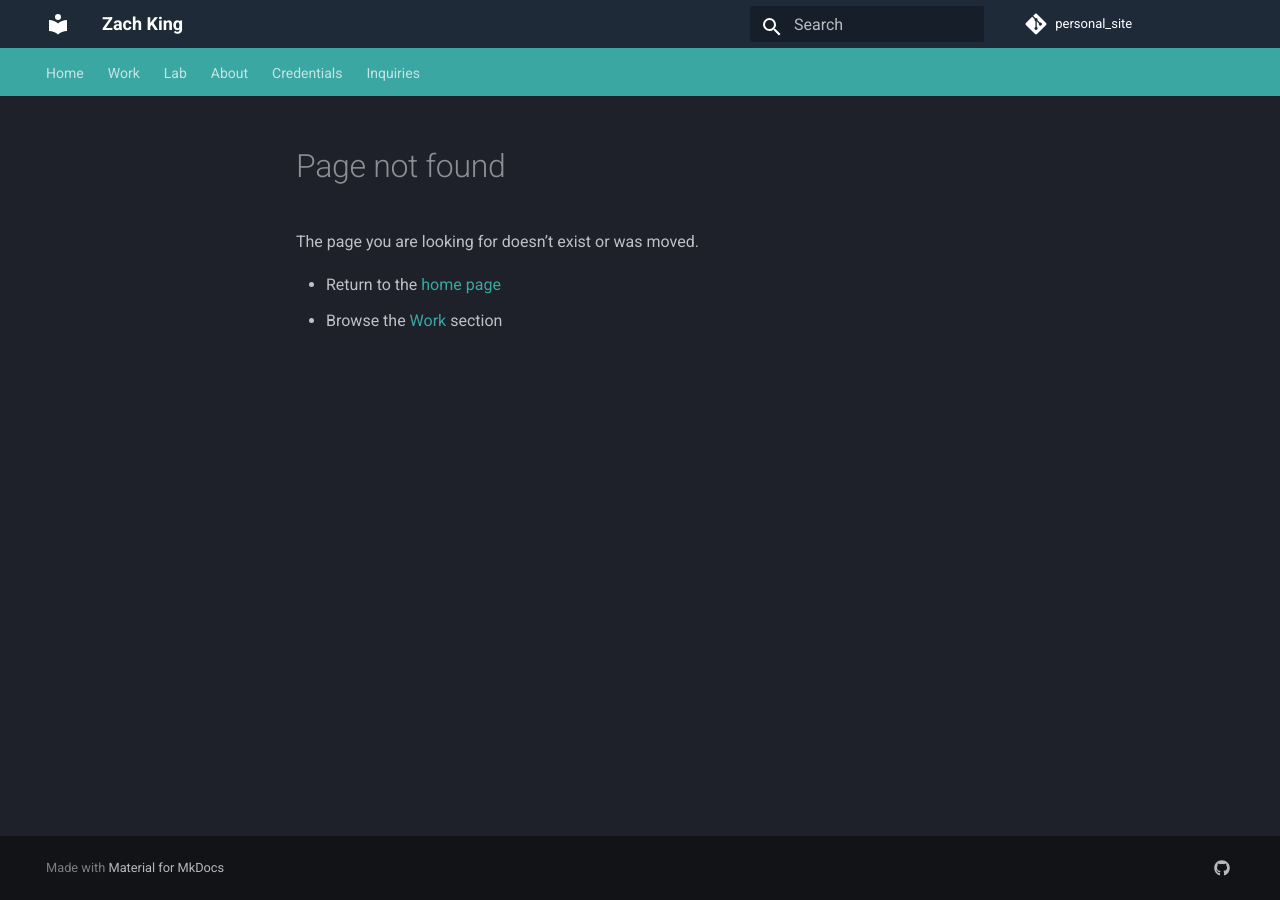
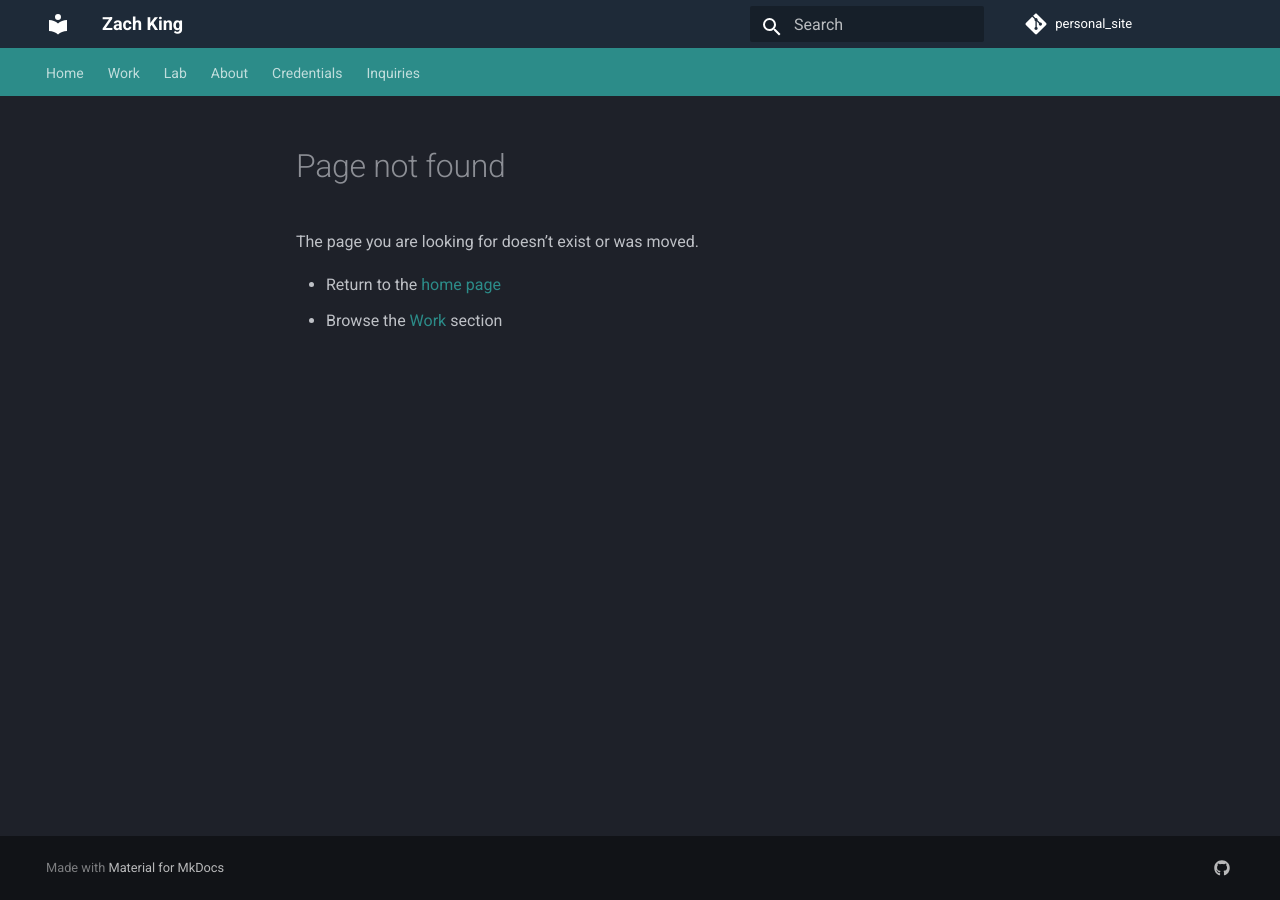
Before and after one commit to zach-king-analytics/personal_site, an MkDocs documentation site: the page built from docs/404.md, in a window 1280 px wide. Built offline with MkDocs 1.6.1 and Material for MkDocs 9.7.7, drawn with Linux system fonts in a browser that asks for light colours; a script that is not in the unit is left out; comment, search, counter and statistics services are not loaded.

Commit message:
Theme update: stronger typography, deeper teal, sharper contrast

```diff
--- a/docs/stylesheets/extra.css
+++ b/docs/stylesheets/extra.css
@@ -2,7 +2,7 @@
 
 /* Brand color (header chips, links, etc.) */
 :root {
-  --md-primary-fg-color: #3aa7a3; /* your teal */
+  --md-primary-fg-color: #2c8c89; /* deeper teal for authority */
 }
 
 /* Optional: header bar tint (applies everywhere) */
--- a/docs/stylesheets/homepage.css
+++ b/docs/stylesheets/homepage.css
@@ -12,12 +12,12 @@
 
 html.is-home .md-typeset h1 {
   font-size: 4rem;
-  font-weight: 200;
+  font-weight: 400;
   letter-spacing: -0.02em;
   margin-bottom: 0.5rem;
-  color: #eaeaea;
+  color: #ffffff;
   opacity: 0;
-  animation: homeFadeIn 1s ease-out forwards;
+  animation: homeFadeIn 0.8s ease-out forwards;
 }
 
 html.is-home .md-typeset strong {
@@ -25,27 +25,27 @@
   font-weight: 600;
   display: block;
   margin-bottom: 1.5rem;
-  color: #eaeaea;
+  color: #ffffff;
   opacity: 0;
-  animation: homeFadeIn 1s ease-out forwards;
-  animation-delay: 0.2s;
+  animation: homeFadeIn 0.8s ease-out forwards;
+  animation-delay: 0.15s;
 }
 
 html.is-home .homepage-subhead {
   font-size: 1.2rem;
   font-weight: 300;
-  color: #bbb;
+  color: #d0d0d0;
   max-width: 60ch;
   margin: 0 auto;
   opacity: 0;
-  animation: homeFadeIn 1s ease-out forwards;
-  animation-delay: 0.4s;
+  animation: homeFadeIn 0.8s ease-out forwards;
+  animation-delay: 0.3s;
 }
 
 /* Background & hero image, homepage only */
 html.is-home body {
-  background: radial-gradient(ellipse at center, #1a1a1a 0%, #111 100%);
-  color: #eaeaea;
+  background: radial-gradient(ellipse at center, #1a1a1a 0%, #0d0d0d 100%);
+  color: #ffffff;
 }
 
 html.is-home body::before {
@@ -58,10 +58,10 @@
   transform: translate(-50%, -50%);
   /* Use RELATIVE path from the CSS file location */
   background: url("../assets/images/hero_background.png") center/cover no-repeat;
-  opacity: 0.5;              /* tweak to taste */
+  opacity: 0.25;              /* reduced for cleaner authority */
   z-index: -1;
   pointer-events: none;
-  filter: grayscale(0.7) contrast(1.1);
+  filter: grayscale(0.9) contrast(1.2);
 }
 
 /* Simple fade-in animation */
```
